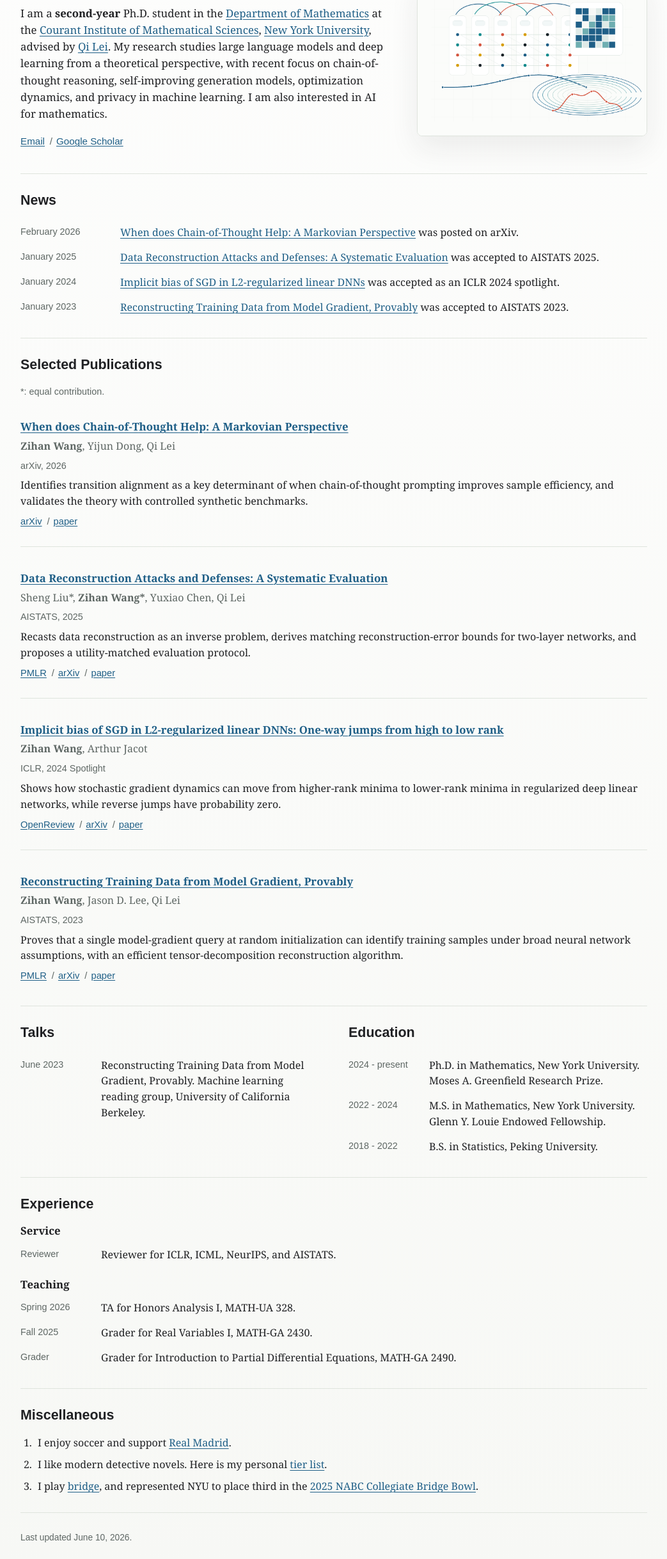
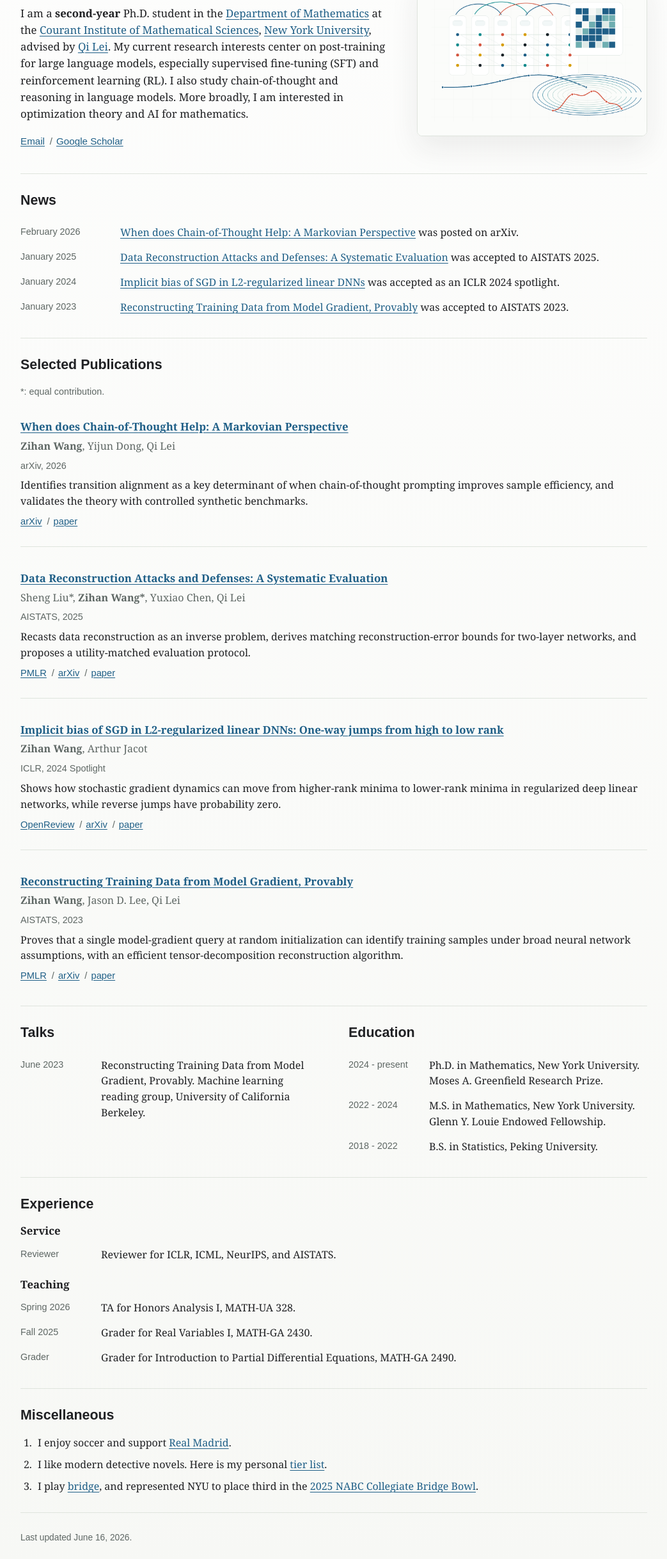
Before and after one commit to wzh0719/wzh0719.github.io, a plain HTML site: page index.html in a window 1280 px wide. Shown: the part 123-2560 px from the top of the page at 64% size, without its empty margins (118-1161 px from the left). Drawn offline with Linux system fonts and the light colour scheme.

Commit message:
Update research interests

```diff
--- a/index.html
+++ b/index.html
@@ -6,13 +6,13 @@
     <title>Zihan Wang</title>
     <meta
       name="description"
-      content="Zihan Wang is a Ph.D. student in Mathematics at NYU Courant working on LLM theory, optimization, privacy, and AI for math."
+      content="Zihan Wang is a Ph.D. student in Mathematics at NYU Courant working on post-training, SFT, RL, reasoning, optimization, and AI for math."
     >
     <link rel="canonical" href="https://wzh0719.github.io/">
     <meta property="og:title" content="Zihan Wang">
     <meta
       property="og:description"
-      content="Ph.D. student in Mathematics at NYU Courant working on LLM theory, optimization, privacy, and AI for math."
+      content="Ph.D. student in Mathematics at NYU Courant working on post-training, SFT, RL, reasoning, optimization, and AI for math."
     >
     <meta property="og:type" content="profile">
     <meta property="og:url" content="https://wzh0719.github.io/">
@@ -54,11 +54,11 @@
             the <a href="https://cims.nyu.edu/">Courant Institute of Mathematical Sciences</a>,
             <a href="https://www.nyu.edu/">New York University</a>, advised by
             <a href="https://cecilialeiqi.github.io/">Qi Lei</a>.
-            My research studies large language models and deep learning from a
-            theoretical perspective, with recent focus on chain-of-thought
-            reasoning, self-improving generation models, optimization dynamics,
-            and privacy in machine learning. I am also interested in AI for
-            mathematics.
+            My current research interests center on post-training for large
+            language models, especially supervised fine-tuning (SFT) and
+            reinforcement learning (RL). I also study chain-of-thought and
+            reasoning in language models. More broadly, I am interested in
+            optimization theory and AI for mathematics.
           </p>
           <nav class="links" aria-label="Primary links">
             <a href="mailto:zw3508@nyu.edu">Email</a>
@@ -269,7 +269,7 @@
 
       <footer class="footer">
         <p>
-          Last updated June 10, 2026.
+          Last updated June 16, 2026.
         </p>
       </footer>
     </main>
--- a/sitemap.xml
+++ b/sitemap.xml
@@ -2,6 +2,6 @@
 <urlset xmlns="http://www.sitemaps.org/schemas/sitemap/0.9">
   <url>
     <loc>https://wzh0719.github.io/</loc>
-    <lastmod>2026-06-10</lastmod>
+    <lastmod>2026-06-16</lastmod>
   </url>
 </urlset>
```
